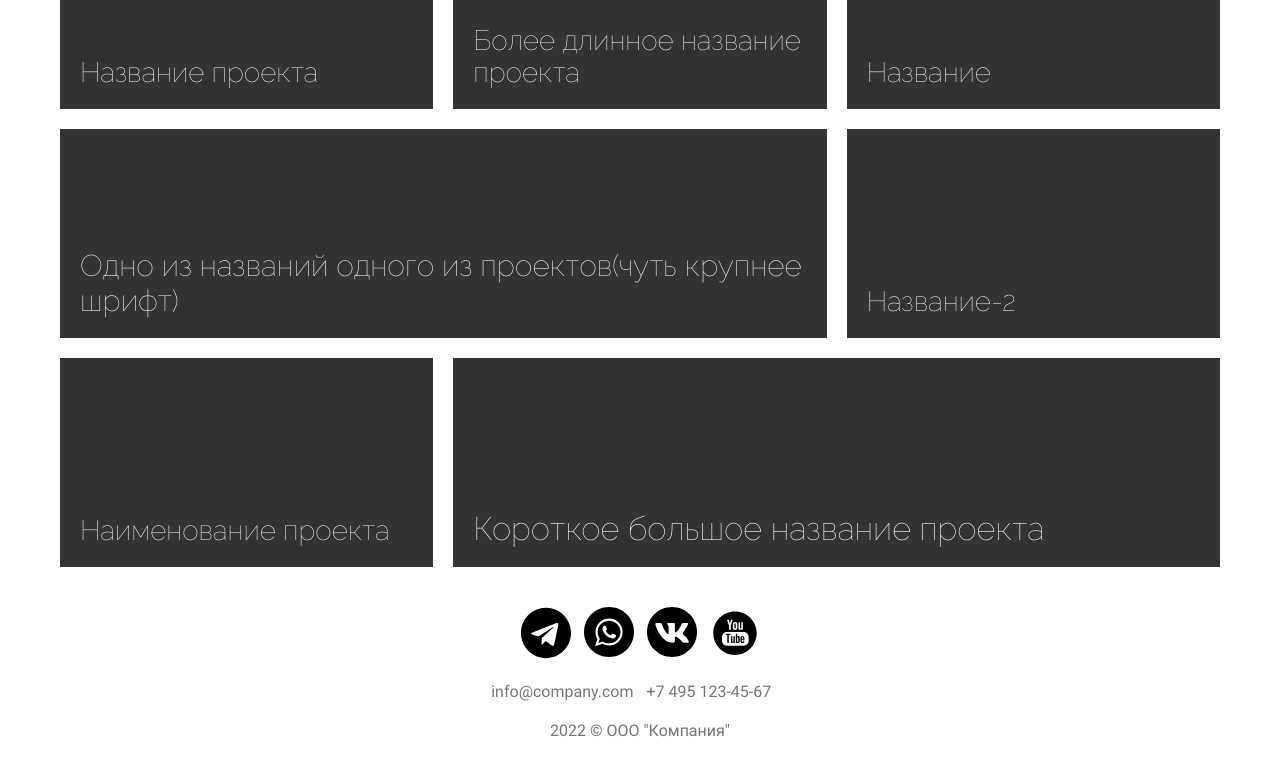
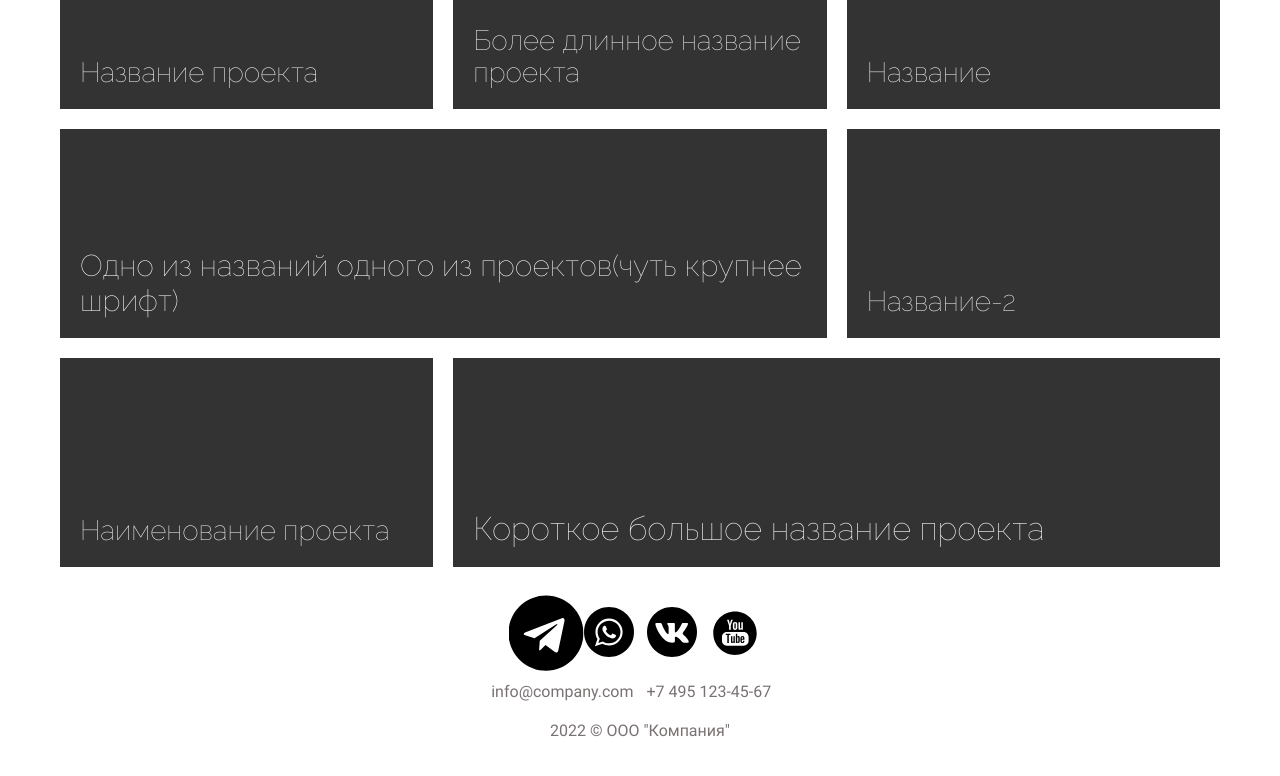
Before and after one commit to Svetlana-2022/new-test-project, a plain HTML site: page index.html in a window 1280 px wide. In both pictures the pointer is over the picture 545 px from the left and 919 px from the top of the page. Shown: the part 286-1062 px from the top of the page. Drawn offline with Linux system fonts and the light colour scheme.

Commit message:
fix: added hover to icons

```diff
--- a/style.css
+++ b/style.css
@@ -232,15 +232,16 @@ p {
     inline-size: 50px;
     background-color: transparent;
     cursor: pointer;
-    transition: transform 0.5s;
-}
-.footer__button:hover {
-    transform: scale(1.5);
 }
 
 .footer__icon {
     inline-size: 50px;
     object-fit: cover;
+    transition: transform 0.5s;
+}
+
+.footer__icon:hover {
+    transform: scale(1.5);
 }
 
 .footer__container {
```
Also changed, not shown: 1 other file.
